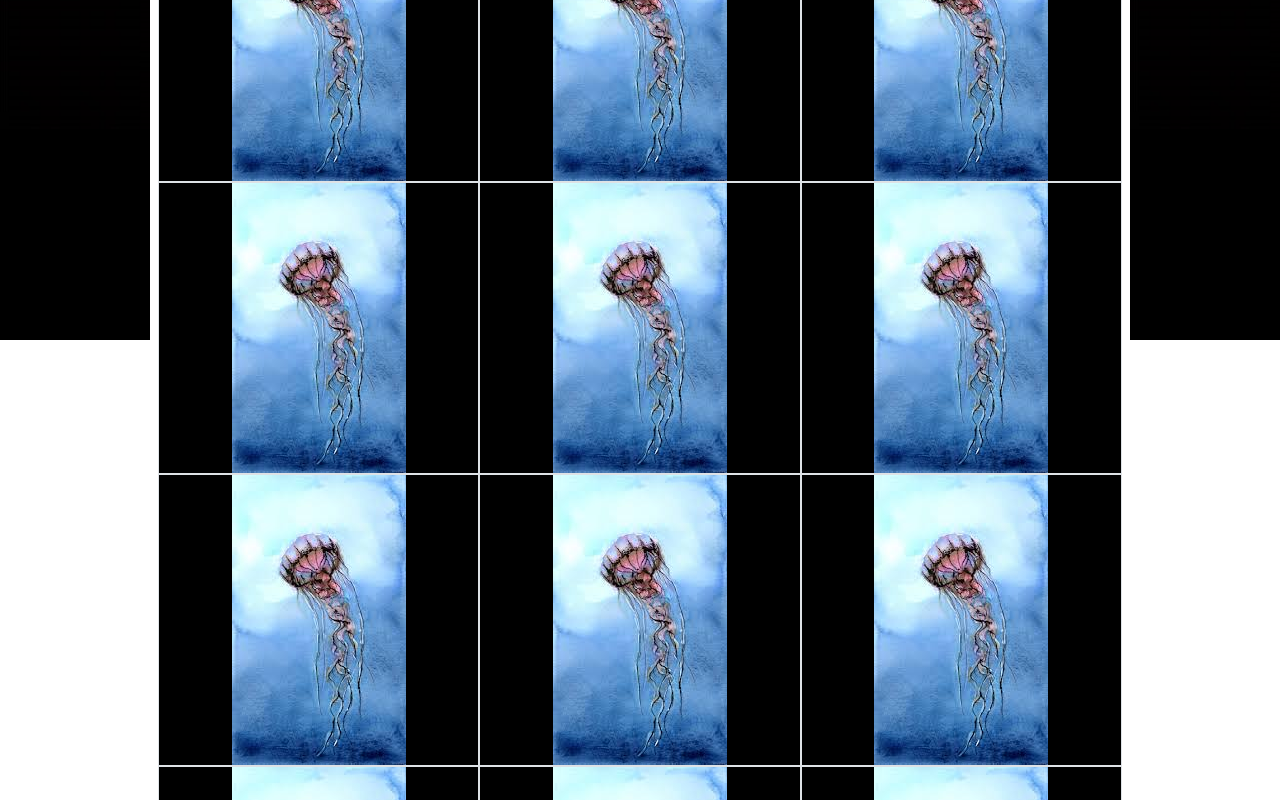
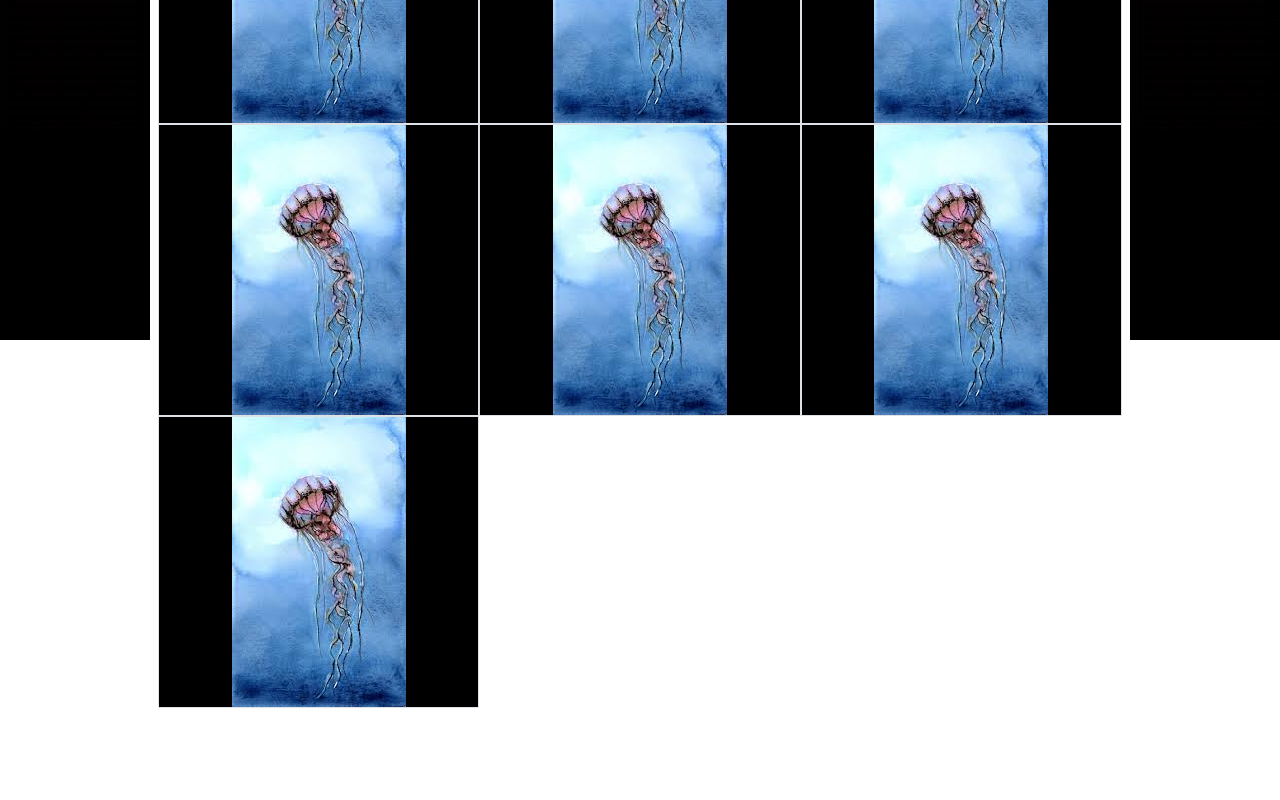
Before and after one commit to Loissam/EverydayViolence, a React (Create React App) app: page /artworks in a window 1280 px wide. Shown: the part 460-1260 px from the top of the page. After the commit the page ends 1168 px from the top, so only its background shows below. Built offline with nearby package versions, Linux system fonts and the light colour scheme.

Commit message:
Updated to work with vimeo and one page

```diff
--- a/package.json
+++ b/package.json
@@ -12,6 +12,7 @@
     "@testing-library/jest-dom": "^4.2.4",
     "@testing-library/react": "^9.5.0",
     "@testing-library/user-event": "^7.2.1",
+    "@u-wave/react-vimeo": "^0.8.3",
     "bootstrap": "^4.5.0",
     "react": "^16.13.1",
     "react-dom": "^16.13.1",
--- a/src/App.css
+++ b/src/App.css
@@ -78,7 +78,7 @@ html .nav-link.active {
   text-align: center;
   position: relative;
 }
-.art-work:hover::before {
+/* .art-work:hover::before {
   content: "";
   color: #fff;
   position: absolute;
@@ -88,13 +88,27 @@ html .nav-link.active {
   background-color: rgba(0, 0, 0, 0.8);
   height: 100%;
   width: 100%;
+} */
+.artwork {
+  position: relative;
 }
-.art-work:hover::after {
-  content: attr(data-artist);
+.artist-overlay {
+  background-color: rgba(0, 0, 0, 0.9);
+  cursor: pointer;
   position: absolute;
+  top: 0;
   left: 0;
-  right: 0;
-  top: 40%;
+  height: 100%;
+  width: 100%;
   color: #fff;
-  font-size: 2em;
+  padding-top: 2em;
 }
+html .full-screen-modal {
+  max-width: unset;
+  width: 80vw;
+  min-width: 20%;
+  margin: 0 auto;
+}
+html .full-screen-modal .modal-content {
+  min-width: 40vw;
+}
--- a/src/components/ArtWork.jsx
+++ b/src/components/ArtWork.jsx
@@ -1,11 +1,96 @@
-import React from 'react'
+import React, { useState } from 'react'
 
 import { Col } from 'reactstrap'
 
-const ArtWork = ({artwork, artist}) => {
+import { faExternalLinkSquareAlt } from '@fortawesome/free-solid-svg-icons'
+import { faFacebookF, faInstagram } from '@fortawesome/free-brands-svg-icons'
+import { FontAwesomeIcon } from '@fortawesome/react-fontawesome'
+
+const ArtWork = ({artwork, artist, setVideo}) => {
+
+    let artDisplay = null;
+    if (artwork.image) {
+        let url = "";
+        if (artwork.image.match(/^http/) !== null) {
+            url = artwork.image;
+        } else {
+            url = `/artworks/${artwork.image}`;
+        }
+        artDisplay = <img src={url} alt={artwork.title} />;
+    }
+
+    const [ isHover, setHover ] = useState(false);
+
     return (
-        <Col xs="12" md="4" className="border art-work" data-artist={artist ? artist.name : ""}>
-            <img src={`/artworks/${artwork.image}`} alt={artwork.title} />
+        <Col
+            xs="12"
+            md="6"
+            lg="4"
+            className="border art-work"
+            style={{
+                verticalAlign: "middle"
+            }}
+            onClick={(evt) => {
+                var anchor = evt.target.closest("a");
+                if (!anchor) {
+                    setVideo(artwork);
+                }
+            }}
+            onMouseEnter={() => {
+                setHover(true);
+            }}
+            onMouseLeave={() => {
+                setHover(false);
+            }}
+        >
+            <div className="artwork">
+                {
+                    artDisplay
+                }
+                {
+                    isHover
+                    ?
+                        <div
+                            className="artist-overlay"
+                        >
+                            <h1>{artwork.title}</h1>
+                            <span className="artist-name">
+                                {artist.name}
+                            </span>
+                            <div>
+                                {
+                                    artist.instagram
+                                    ?
+                                        <a href={artist.instagram} className="pr-2">
+                                            <FontAwesomeIcon size="lg" icon={faInstagram} />
+                                        </a>
+                                    :
+                                        <></>
+                                }
+                                {
+                                    artist.facebook
+                                    ?
+                                        <a href={artist.facebook} className="pr-2">
+                                            <FontAwesomeIcon size="lg" icon={faFacebookF} />
+                                        </a>
+                                    :
+                                        <></>
+                                }
+                                {
+                                    artist.link
+                                    ?
+                                        <a href={artist.link} className="pr-2">
+                                            <FontAwesomeIcon size="lg" icon={faExternalLinkSquareAlt} />
+                                        </a>
+                                    :
+                                        <></>
+                                }
+                            </div>
+                        </div>
+                    :
+                        <></>
+                }
+            </div>
         </Col>
     )
 }
--- a/src/components/ArtistRow.jsx
+++ b/src/components/ArtistRow.jsx
@@ -1,6 +1,4 @@
 import React, { useState } from 'react'
-
-import { Link } from 'react-router-dom'
 
 import { faExternalLinkSquareAlt } from '@fortawesome/free-solid-svg-icons'
 import { faFacebookF, faInstagram } from '@fortawesome/free-brands-svg-icons'
--- a/src/components/SideBar.jsx
+++ b/src/components/SideBar.jsx
@@ -1,6 +1,4 @@
 import React from 'react'
-
-import { Col } from 'reactstrap'
 
 const SideBar = ({ className }) => {
     return (
--- a/src/components/Switcher.jsx
+++ b/src/components/Switcher.jsx
@@ -1,7 +1,7 @@
 import React from 'react'
 import Layout from './Layout'
 
-import Home from './pages/Home'
+// import Home from './pages/Home'
 import Artists from './pages/Artists'
 import Artworks from './pages/Artworks'
 import Extras from './pages/Extras'
@@ -33,7 +33,7 @@ const Switcher = () => {
                     </Route>
                     <Route exact path="/">
                         <Layout header={false}>
-                            <Home />
+                            <Artworks />
                         </Layout>
                     </Route>
             </Switch>
--- a/src/components/pages/Artworks.jsx
+++ b/src/components/pages/Artworks.jsx
@@ -1,17 +1,21 @@
-import React from 'react'
+import React, { useState } from 'react'
 
 import data from '../../data/artworks.json'
 import artistData from '../../data/artists.json'
 
 import ArtWork from '../ArtWork'
+import Vimeo from '@u-wave/react-vimeo';
 
-import { Row } from 'reactstrap'
+import { Row, Modal, ModalBody, ModalHeader } from 'reactstrap'
 
 const Artworks = () => {
+    const [ video, setVideo ] = useState(null);
+
     const { artworks } = data;
     const { artists } = artistData;
 
     return (
+        <>
             <Row className="m-0">
                 {
                     artworks.map((artwork, index) =>
@@ -21,10 +25,43 @@ const Artworks = () => {
                                 artist.id === artwork.by
                             )}
                             key={index}
+                            setVideo={setVideo}
                         />
                     )
                 }
             </Row>
+            {
+                video
+                ?
+                    <Modal
+                        isOpen={!!video}
+                        toggle={() => {
+                            setVideo(null);
+                        }}
+                        className="full-screen-modal"
+                    >
+                        <ModalHeader
+                            toggle={() => {
+                                setVideo(null);
+                            }}
+                        >
+                            {video.title}
+                        </ModalHeader>
+                        <ModalBody>
+                            <Vimeo
+                                video={video.vimeo}
+                                responsive={true}
+                                autoplay={true}
+                                onEnd={() => {
+                                    setVideo(null);
+                                }}
+                            />
+                        </ModalBody>
+                    </Modal>
+                :
+                    <></>
+            }
+        </>
     )
 }
 
--- a/src/data/artworks.json
+++ b/src/data/artworks.json
@@ -3,126 +3,61 @@
         {
             "title": "Jelly fish",
             "by": 1,
+            "vimeo": "12520819",
+            "image": "jelly-fish.jpg"
+        },
+        {
+            "title": "Jelly fish",
+            "by": 2,
+            "vimeo": "12520819",
+            "image": "jelly-fish.jpg"
+        },
+        {
+            "title": "lorem fdjsafkldsjf skfjklsda;jf kasdl;fjak sfjdklsf jkasdlf jaskfa ls",
+            "by": 3,
+            "vimeo": "12520819",
+            "image": "jelly-fish.jpg"
+        },
+        {
+            "title": "Jelly fish",
+            "by": 4,
+            "vimeo": "12520819",
             "image": "jelly-fish.jpg"
         },
         {
             "title": "Jelly fish",
             "by": 1,
+            "vimeo": "12520819",
             "image": "jelly-fish.jpg"
         },
         {
             "title": "Jelly fish",
             "by": 1,
+            "vimeo": "12520819",
             "image": "jelly-fish.jpg"
         },
         {
             "title": "Jelly fish",
             "by": 1,
+            "vimeo": "12520819",
             "image": "jelly-fish.jpg"
         },
         {
             "title": "Jelly fish",
             "by": 1,
+            "vimeo": "12520819",
             "image": "jelly-fish.jpg"
         },
         {
             "title": "Jelly fish",
             "by": 1,
+            "vimeo": "12520819",
             "image": "jelly-fish.jpg"
         },
         {
             "title": "Jelly fish",
             "by": 1,
-            "image": "jelly-fish.jpg"
-        },
-        {
-            "title": "Jelly fish",
-            "by": 1,
-            "image": "jelly-fish.jpg"
-        },
-        {
-            "title": "Jelly fish",
-            "by": 1,
-            "image": "jelly-fish.jpg"
-        },
-        {
-            "title": "Jelly fish",
-            "by": 1,
-            "image": "jelly-fish.jpg"
-        },
-        {
-            "title": "Jelly fish",
-            "by": 1,
-            "image": "jelly-fish.jpg"
-        },
-        {
-            "title": "Jelly fish",
-            "by": 1,
-            "image": "jelly-fish.jpg"
-        },
-        {
-            "title": "Jelly fish",
-            "by": 1,
-            "image": "jelly-fish.jpg"
-        },
-        {
-            "title": "Jelly fish",
-            "by": 1,
-            "image": "jelly-fish.jpg"
-        },
-        {
-            "title": "Jelly fish",
-            "by": 1,
-            "image": "jelly-fish.jpg"
-        },
-        {
-            "title": "Jelly fish",
-            "by": 1,
-            "image": "jelly-fish.jpg"
-        },
-        {
-            "title": "Jelly fish",
-            "by": 1,
-            "image": "jelly-fish.jpg"
-        },
-        {
-            "title": "Jelly fish",
-            "by": 1,
-            "image": "jelly-fish.jpg"
-        },
-        {
-            "title": "Jelly fish",
-            "by": 1,
-            "image": "jelly-fish.jpg"
-        },
-        {
-            "title": "Jelly fish",
-            "by": 1,
-            "image": "jelly-fish.jpg"
-        },
-        {
-            "title": "Jelly fish",
-            "by": 1,
-            "image": "jelly-fish.jpg"
-        },
-        {
-            "title": "Jelly fish",
-            "by": 1,
-            "image": "jelly-fish.jpg"
-        },
-        {
-            "title": "Jelly fish",
-            "by": 1,
-            "image": "jelly-fish.jpg"
-        },
-        {
-            "title": "Jelly fish",
-            "by": 1,
-            "image": "jelly-fish.jpg"
-        },
-        {
-            "title": "Jelly fish",
-            "by": 1,
+            "vimeo": "12520819",
             "image": "jelly-fish.jpg"
         }
     ]
```
Also changed, not shown: src/components/Layout.jsx (+4 -4 lines), 1 other file (tests, documents, lock files or other folders). Lines whose indentation alone changed are shown as unchanged.
